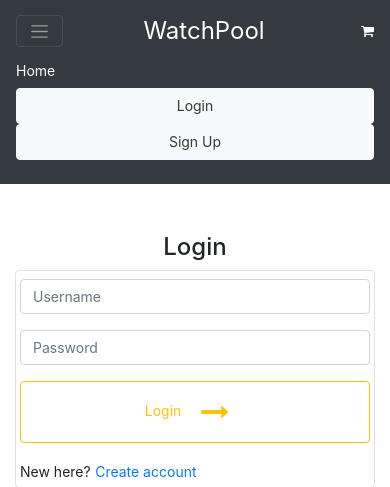
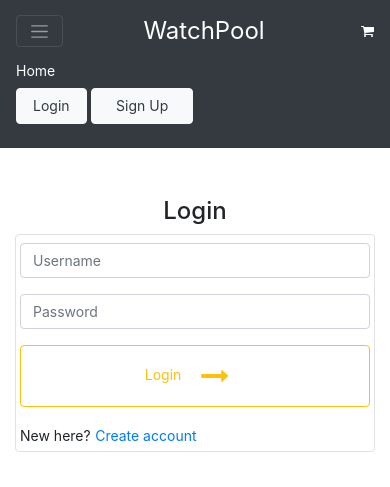
Before and after one commit to inaveenchahar/e-mart, a Django app: page /accounts/login/ in a window 390 px wide, after a click that opens the changed part. Shown: the top 487 px of the page. Run offline with Django 3.2, Linux system fonts and the light colour scheme; some libraries are stand-ins or nearby versions.

Commit message:
chore(main): navbar login, signup button are inline in mobile screen

```diff
--- a/main/templates/base.html
+++ b/main/templates/base.html
@@ -62,12 +62,13 @@
 {#                        <a href="{% url 'accounts:logout' %}" class="btn btn-danger text-white nav-link">Log Out</a>#}
 {#                    </li>#}
                 {% else %}
-                    <li class="nav-item mr-md-2">
-                        <a href="{% url 'accounts:login' %}" class="btn btn-light nav-link text-dark px-md-3">Login</a>
+                    <li class="nav-item">
+                        <a href="{% url 'accounts:login' %}" class="btn btn-light nav-link text-dark px-3 d-inline-block mr-md-2">Login</a>
+                        <a href="{% url 'accounts:sign_up' %}" class="btn btn-light nav-link text-dark px-4 d-inline-block">Sign Up</a>
                     </li>
-                    <li class="nav-item">
-                        <a href="{% url 'accounts:sign_up' %}" class="btn btn-light nav-link text-dark px-md-4">Sign Up</a>
-                    </li>
+{#                    <li class="nav-item">#}
+{#                        <a href="{% url 'accounts:sign_up' %}" class="btn btn-light nav-link text-dark px-4 d-inline-block">Sign Up</a>#}
+{#                    </li>#}
                 {% endif %}
             </ul>
             <ul></ul>
```
